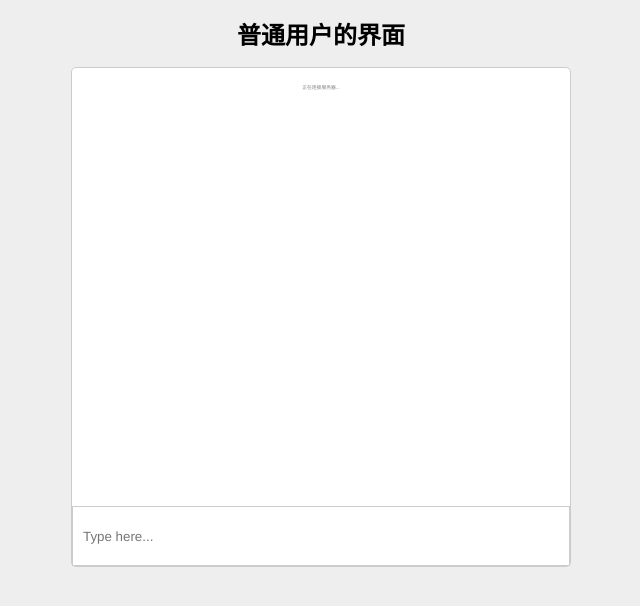
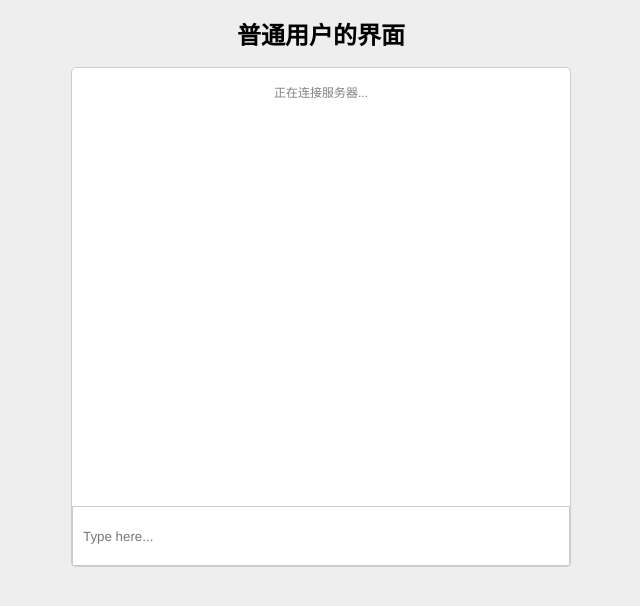
Before and after one commit to xqin/socket.io_cs, a website: page public/index.html in a window 1280 px wide. Shown: the whole page, without its empty margins (319-959 px from the left). Drawn offline with nearby package versions, Linux system fonts and the light colour scheme; no server answers.

Commit message:
删除 font-size: 40%

```diff
--- a/public/style.css
+++ b/public/style.css
@@ -48,7 +48,6 @@ ul {
 
 .log {
   color: gray;
-  font-size: 40%;
   margin: 5px;
   text-align: center;
 }
```
